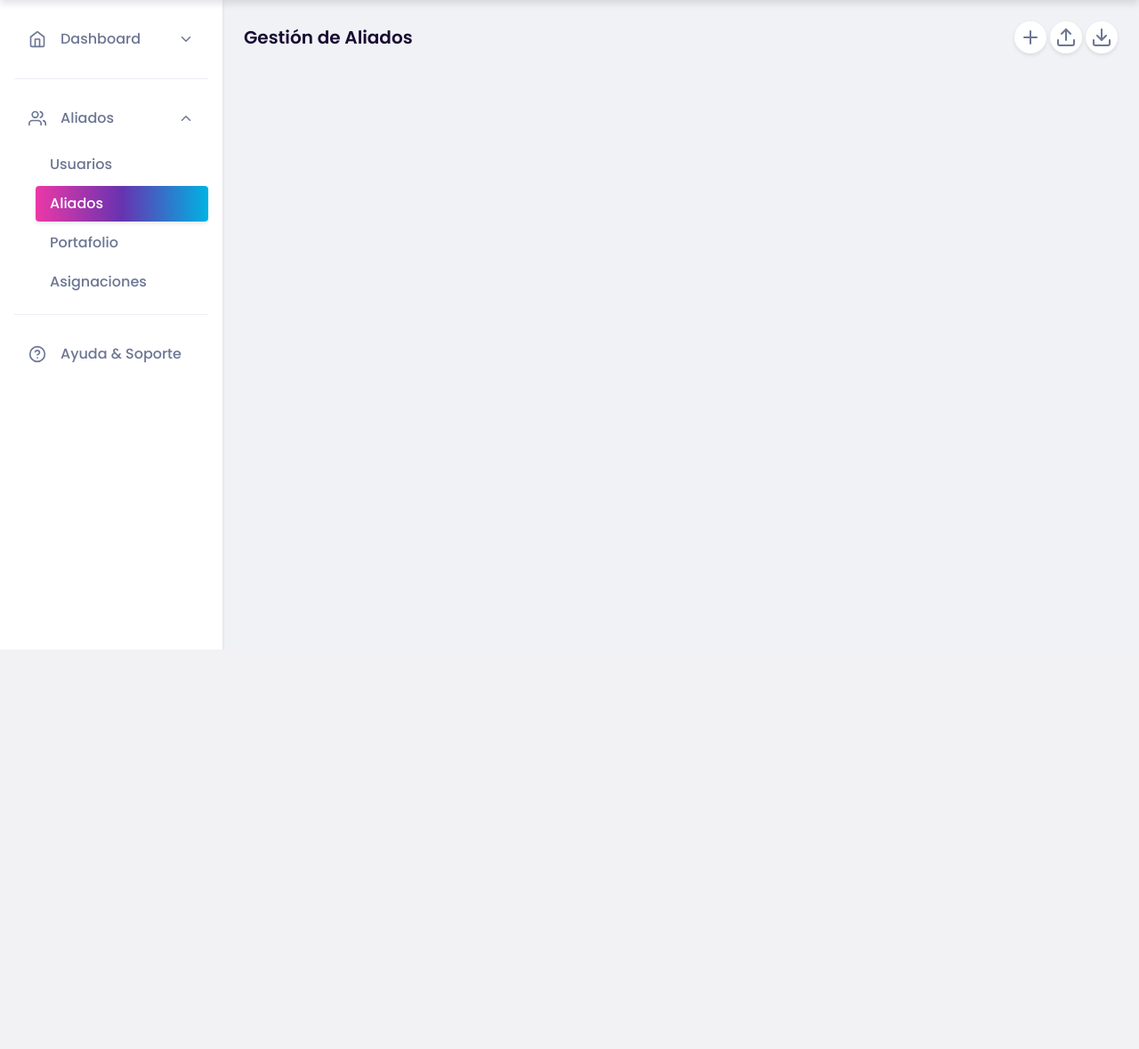
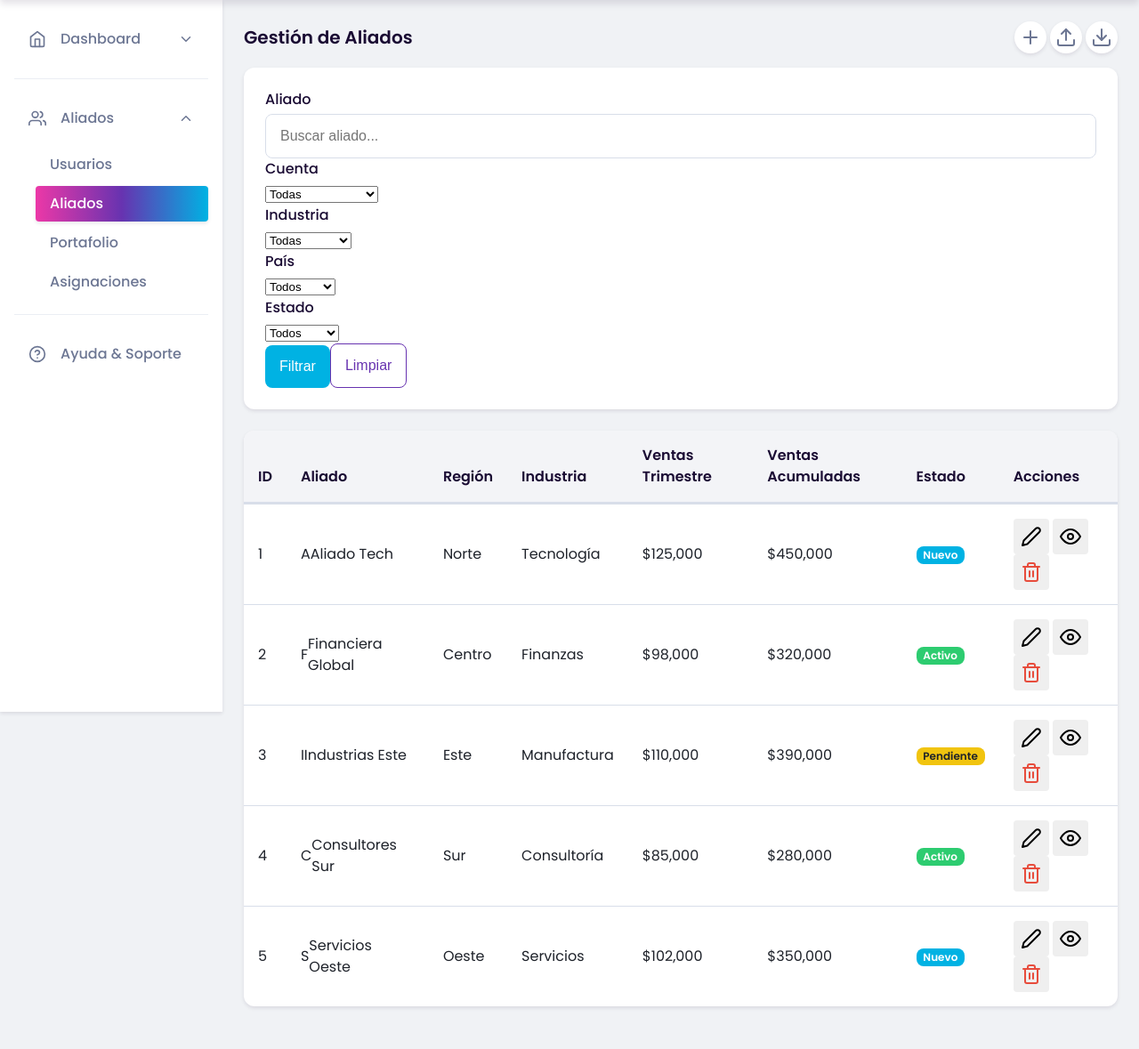
Before and after one commit to Slizarazo/NovaFlow, a Flask app: page /aliados/aliados in a window 1280 px wide. Shown: the part 70-1249 px from the top of the page at 89% size. Before the commit the page ends 800 px from the top, so only its background shows below. Run offline with Flask 3, Linux system fonts and the light colour scheme; a user stored in the database is signed in; some libraries are stand-ins or nearby versions.

Commit message:
Assistant checkpoint: Added filter form and aliados table with actions
Assistant generated file changes:
- templates/aliados/aliados.html: Add filter form and aliados table with actions

---

User prompt:

vamos a definir el contenido
1. agrega los botones de añadir, importar y exportar.
2. una tabla donde se listen los aliados y que esta se pueda filtrar por Aliado, cuenta, industria, pais, y estado

Replit-Commit-Author: Assistant
Replit-Commit-Session-Id: 6473caf3-db89-4cc8-b871-d20dc6878f4b

```diff
--- a/templates/aliados/aliados.html
+++ b/templates/aliados/aliados.html
@@ -6,20 +6,133 @@
 {% endblock %}
 
 {% block content %}
-<div class="dashboard-container">
+<div class="container-fluid">
+    <!-- Header with action buttons -->
     <div class="dashboard-section-title">
         <h4>Gestión de Aliados</h4>
         <div class="dashboard-section-actions">
-            <button type="button" class="dashboard-section-action" data-bs-toggle="modal" data-bs-target="#addAccountModal" title="Añadir Aliado">
+            <button type="button" class="dashboard-section-action" data-bs-toggle="modal" data-bs-target="#addAliadoModal" title="Añadir Aliado">
                 <i data-feather="plus"></i>
             </button>
-            <button type="button" class="dashboard-section-action" data-bs-toggle="modal" data-bs-target="#importAccountsModal" title="Importar">
+            <button type="button" class="dashboard-section-action" data-bs-toggle="modal" data-bs-target="#importAliadosModal" title="Importar">
                 <i data-feather="upload"></i>
             </button>
-            <button type="button" class="dashboard-section-action" data-bs-toggle="modal" data-bs-target="#exportAccountsModal" title="Exportar">
+            <button type="button" class="dashboard-section-action" data-bs-toggle="modal" data-bs-target="#exportAliadosModal" title="Exportar">
                 <i data-feather="download"></i>
             </button>
         </div>
     </div>
+
+    <!-- Filters -->
+    <div class="card mb-4">
+        <div class="card-body">
+            <form id="filterForm" class="row g-3">
+                <div class="col-md-2">
+                    <label class="form-label">Aliado</label>
+                    <input type="text" class="form-control" name="aliado" placeholder="Buscar aliado...">
+                </div>
+                <div class="col-md-2">
+                    <label class="form-label">Cuenta</label>
+                    <select class="form-select" name="cuenta">
+                        <option value="">Todas</option>
+                        {% for aliado in aliados %}
+                        <option value="{{ aliado.id }}">{{ aliado.nombre }}</option>
+                        {% endfor %}
+                    </select>
+                </div>
+                <div class="col-md-2">
+                    <label class="form-label">Industria</label>
+                    <select class="form-select" name="industria">
+                        <option value="">Todas</option>
+                        <option value="Tecnología">Tecnología</option>
+                        <option value="Finanzas">Finanzas</option>
+                        <option value="Manufactura">Manufactura</option>
+                        <option value="Servicios">Servicios</option>
+                    </select>
+                </div>
+                <div class="col-md-2">
+                    <label class="form-label">País</label>
+                    <select class="form-select" name="pais">
+                        <option value="">Todos</option>
+                        <option value="México">México</option>
+                        <option value="Colombia">Colombia</option>
+                        <option value="Perú">Perú</option>
+                    </select>
+                </div>
+                <div class="col-md-2">
+                    <label class="form-label">Estado</label>
+                    <select class="form-select" name="estado">
+                        <option value="">Todos</option>
+                        <option value="activo">Activo</option>
+                        <option value="inactivo">Inactivo</option>
+                        <option value="pendiente">Pendiente</option>
+                    </select>
+                </div>
+                <div class="col-md-2 d-flex align-items-end">
+                    <button type="button" class="btn btn-primary me-2">Filtrar</button>
+                    <button type="reset" class="btn btn-outline-secondary">Limpiar</button>
+                </div>
+            </form>
+        </div>
+    </div>
+
+    <!-- Aliados Table -->
+    <div class="card">
+        <div class="card-body p-0">
+            <div class="table-responsive">
+                <table class="table table-hover align-middle mb-0">
+                    <thead>
+                        <tr>
+                            <th>ID</th>
+                            <th>Aliado</th>
+                            <th>Región</th>
+                            <th>Industria</th>
+                            <th>Ventas Trimestre</th>
+                            <th>Ventas Acumuladas</th>
+                            <th>Estado</th>
+                            <th>Acciones</th>
+                        </tr>
+                    </thead>
+                    <tbody>
+                        {% for aliado in aliados %}
+                        <tr>
+                            <td>{{ aliado.id }}</td>
+                            <td>
+                                <div class="d-flex align-items-center">
+                                    <div class="avatar-circle me-2">{{ aliado.nombre[0] }}</div>
+                                    <div>{{ aliado.nombre }}</div>
+                                </div>
+                            </td>
+                            <td>{{ aliado.region }}</td>
+                            <td>{{ aliado.industria }}</td>
+                            <td>${{ '{:,.0f}'.format(aliado.ventas_trimestre) }}</td>
+                            <td>${{ '{:,.0f}'.format(aliado.ventas_acumuladas) }}</td>
+                            <td>
+                                <span class="badge {% if aliado.id % 3 == 0 %}bg-warning{% elif aliado.id % 2 == 0 %}bg-success{% else %}bg-primary{% endif %}">
+                                    {% if aliado.id % 3 == 0 %}Pendiente
+                                    {% elif aliado.id % 2 == 0 %}Activo
+                                    {% else %}Nuevo{% endif %}
+                                </span>
+                            </td>
+                            <td>
+                                <div class="btn-group">
+                                    <button type="button" class="btn btn-sm btn-icon" title="Editar">
+                                        <i data-feather="edit-2"></i>
+                                    </button>
+                                    <button type="button" class="btn btn-sm btn-icon" title="Ver detalles">
+                                        <i data-feather="eye"></i>
+                                    </button>
+                                    <button type="button" class="btn btn-sm btn-icon text-danger" title="Eliminar">
+                                        <i data-feather="trash-2"></i>
+                                    </button>
+                                </div>
+                            </td>
+                        </tr>
+                        {% endfor %}
+                    </tbody>
+                </table>
+            </div>
+        </div>
+    </div>
 </div>
 {% endblock %}
```
